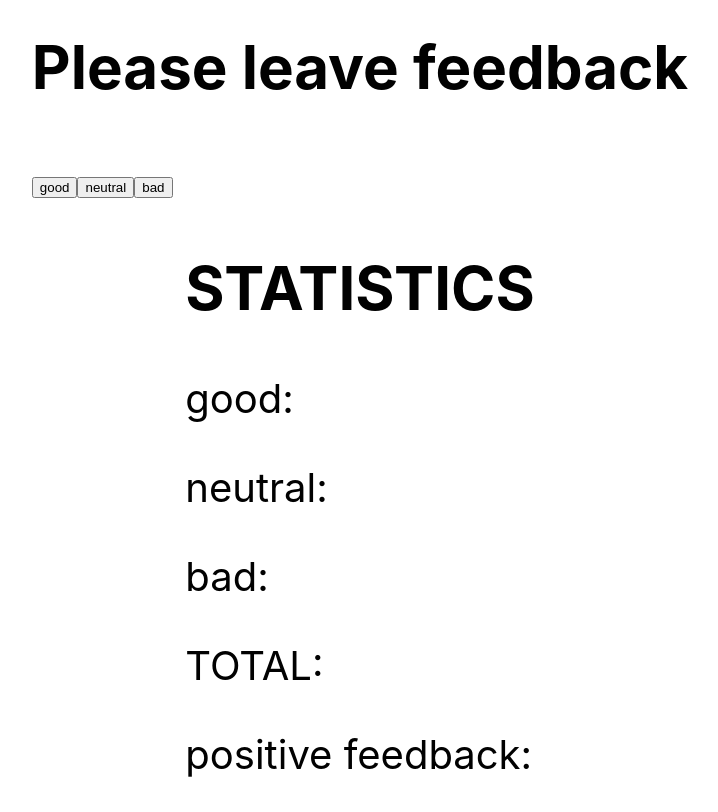
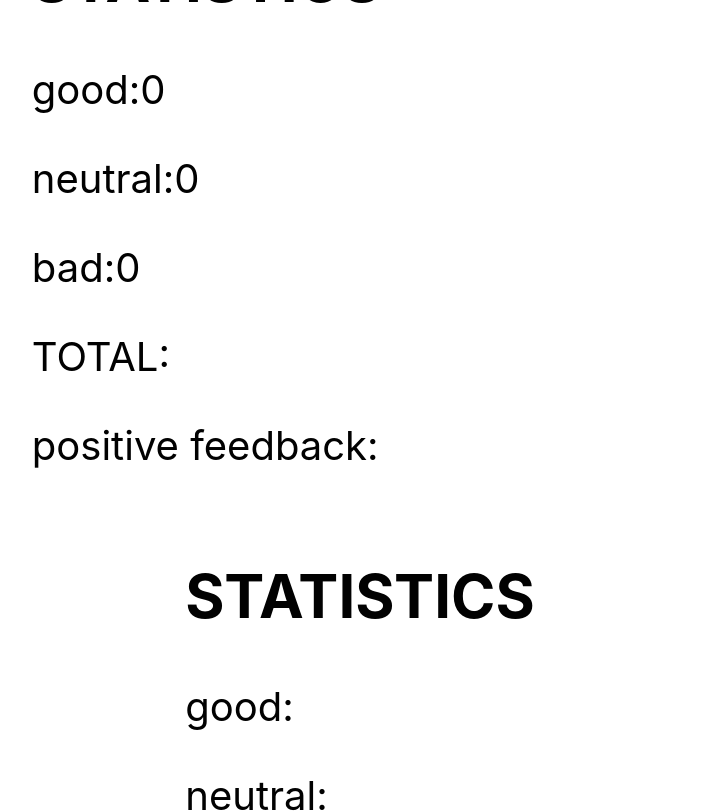
Before and after one commit to Ionytch/goit-react-hw-02-feedback, a React (Create React App) app: page / in a window 1280 px wide. Shown: the top 812 px of the page, without its empty margins (280-998 px from the left). Built offline with nearby package versions, Linux system fonts and the light colour scheme.

Commit message:
counter added

```diff
--- a/src/components/App.jsx
+++ b/src/components/App.jsx
@@ -1,5 +1,6 @@
-import { FeedbackPage } from "./feedback/Feedback";
+// import { FeedbackPage } from "./feedback/Feedback";
 import { StatPage } from "./statistics/Statistics";
+import FeedbackPage from "./feedback/Feedback";
 
 export const App = () => {
   return (
--- a/src/components/feedback/Feedback.js
+++ b/src/components/feedback/Feedback.js
@@ -2,15 +2,57 @@
 //   good: 0,
 //   neutral: 0,
 //   bad: 0
+
+import { Component } from "react"
+
 // }
+class FeedbackPage extends Component {
+    state = {
+            good: 0,
+            neutral: 0,
+            bad: 0
+        }
 
-export const FeedbackPage = () => {
-    return (<div>
+    CountGood = () => {
+        console.log('good');
+        console.log(this);
+        this.setState(prevState => ({
+            good: prevState.good + 1
+        }));
+    }
+
+    CountNeutral = () => {
+        this.setState(evt => ({
+            neutral: evt.neutral + 1,
+        }));
+    }
+
+    CountBad = () => {
+        this.setState(prevState => ({
+            bad: prevState.bad + 1,
+        }));
+    }
+
+
+    render() {
+        return (<div>
+        <div>
         <h2>Please leave feedback</h2>
-        <button type="button">good</button>
-        <button type="button">neutral</button>
-        <button type="button">bad</button>
-    </div>
+                <button type="button" onClick={this.CountGood}>good</button>
+                <button type="button" onClick={this.CountNeutral}>neutral</button>
+                <button type="button" onClick={this.CountBad}>bad</button>
+        </div>
+            <div>
+        <h2>STATISTICS</h2>
+                <p>good:{this.state.good}</p>
+        <p>neutral:{this.state.neutral}</p>
+        <p>bad:{this.state.bad}</p>
+        <p>TOTAL:</p>
+        <p>positive feedback:</p>
+            </div>
+        </div>
+        )
+    }
+}
 
-    )
-}
+export default FeedbackPage
```
